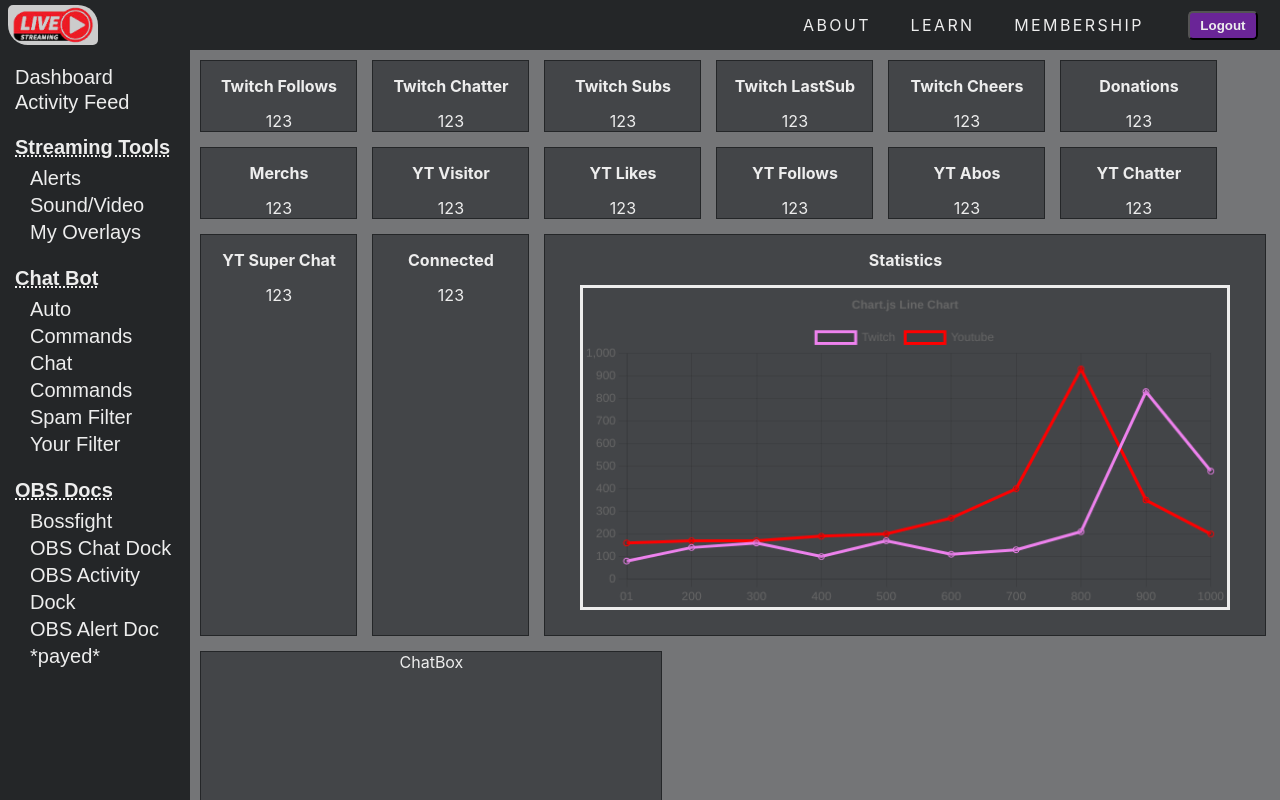
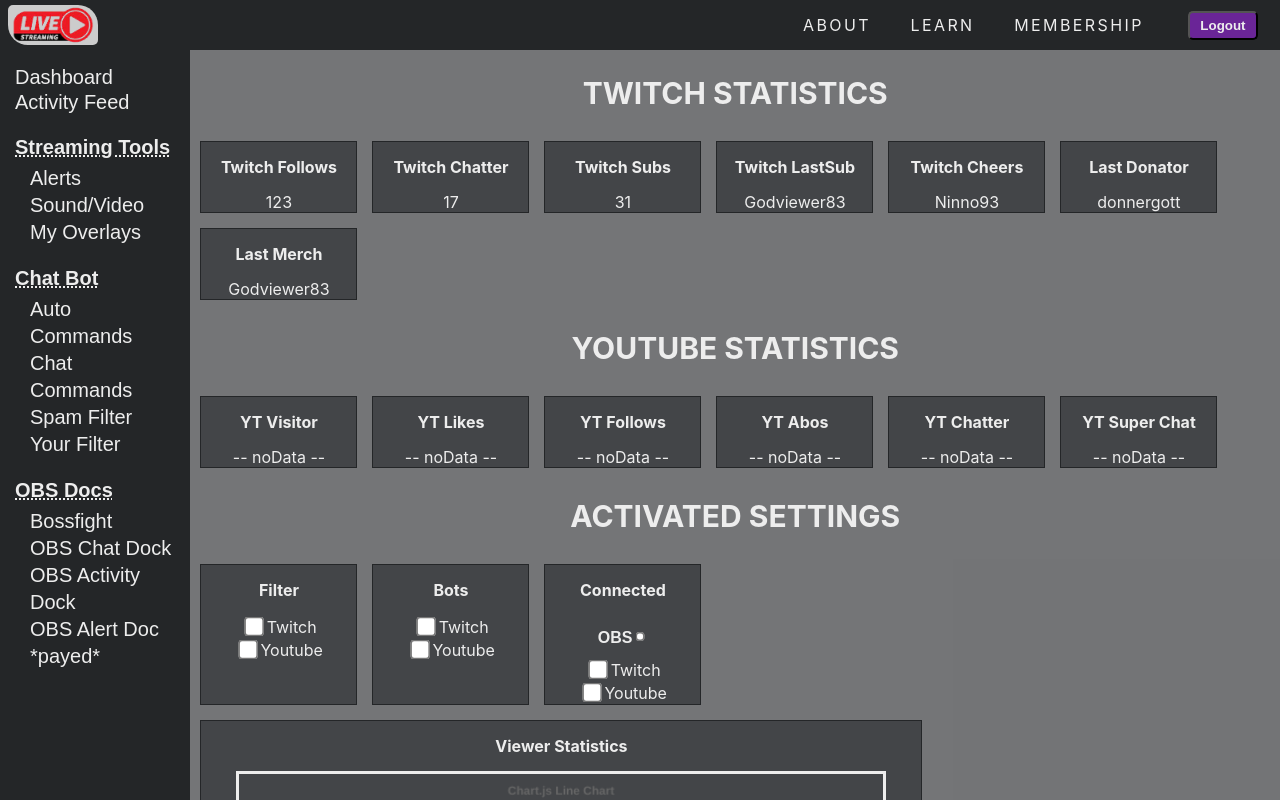
Before and after one commit to MartinKruess/streamCollection, a React (Vite) app: page /dashboard in a window 1280 px wide. Shown: the top 800 px of the page. Built offline with nearby package versions, Linux system fonts and the light colour scheme; no server answers; sample sign-in values are in the browser's storage.

Commit message:
paypal is running again

```diff
--- a/src/App.scss
+++ b/src/App.scss
@@ -439,6 +439,22 @@
   border:solid;
 }
 
+.dashboardChartFooter{
+  font-size: 1rem;
+}
+
+.feedOut button{
+  background-color: transparent;
+  color: var(--primary);
+  font-size: 1.6rem;
+  font-weight: 600;
+  border-style: none;
+}
+
+.activSettingsDashboard{
+
+}
+
 // Activity Feed
 
 .activityFeedContainer{
--- a/src/comps/logedIn/charts/yt_twitch_chart.jsx
+++ b/src/comps/logedIn/charts/yt_twitch_chart.jsx
@@ -34,20 +34,20 @@
     },
 };
 
-const labels = ['01', 200, 300, 400, 500, 600, 700, 800, 900, 1000];
+const labels = ['01.05', '02.05','03.05', '04.05','05.05', '06.05','07.05', '08.05', '09.05', '10.05', '11.05', '12.05', '13.05', '14.05', ' '];
 
 export const data = {
     labels,
     datasets: [
         {
             label: 'Twitch',
-            data: [80, 140, 160, 100, 170, 110, 130, 210, 830, 478],
+            data: [8, 14, 16, 10, 17, 11, 30, 21, 30, 48],
             borderColor: "violet",
             fill: false
         },
         {
             label: 'Youtube',
-            data: [160, 170, 170, 190, 200, 270, 400, 930, 350, 200],
+            data: [16, 17, 17, 19, 20, 27, 40, 29, 35, 20],
             borderColor: "red",
             fill: false
         },
@@ -65,5 +65,4 @@
     return <Line options={options} data={data} />;
 }
 
-
 export default TTV_YTLinechart;
--- a/src/comps/logedIn/dashboard.jsx
+++ b/src/comps/logedIn/dashboard.jsx
@@ -1,7 +1,7 @@
 import { Aside } from "../reusable/aside"
 import TTV_YTLinechart from "./charts/yt_twitch_chart"
 import axios from "axios"
-import { useState, useEffect } from "react";
+import { useState, useEffect, startTransition } from "react";
 
 export const Dashboard = () => {
     const [liveData, setData] = useState([])
@@ -43,29 +43,49 @@
 
             <article className="pArticle">
 
+                <h2>TWITCH STATISTICS</h2>
                 <div className="smallBox"><h4 className="h4">Twitch Follows</h4><div className="feedOut">123</div></div>
-                <div className="smallBox"><h4 className="h4">Twitch Chatter</h4><div className="feedOut">123</div></div>
-                <div className="smallBox"><h4 className="h4">Twitch Subs</h4><div className="feedOut">123</div></div>
-                <div className="smallBox"><h4 className="h4">Twitch LastSub</h4><div className="feedOut">123</div></div>
-                <div className="smallBox"><h4 className="h4">Twitch Cheers</h4><div className="feedOut">123</div></div>
+                <div className="smallBox"><h4 className="h4">Twitch Chatter</h4><div className="feedOut">17</div></div>
+                <div className="smallBox"><h4 className="h4">Twitch Subs</h4><div className="feedOut">31</div></div>
+                <div className="smallBox"><h4 className="h4">Twitch LastSub</h4><div className="feedOut">Godviewer83</div></div>
+                <div className="smallBox"><h4 className="h4">Twitch Cheers</h4><div className="feedOut">Ninno93</div></div>
 
-                <div className="smallBox"><h4 className="h4">Donations</h4><div className="feedOut">123</div></div>
-                <div className="smallBox"><h4 className="h4">Merchs</h4><div className="feedOut">123</div></div>
+                <div className="smallBox"><h4 className="h4">Last Donator</h4><div className="feedOut">donnergott</div></div>
+                <div className="smallBox"><h4 className="h4">Last Merch</h4><div className="feedOut">Godviewer83</div></div>
 
-                <div className="smallBox"><h4 className="h4">YT Visitor</h4><div className="feedOut">123</div></div>
-                <div className="smallBox"><h4 className="h4">YT Likes</h4><div className="feedOut">123</div></div>
-                <div className="smallBox"><h4 className="h4">YT Follows</h4><div className="feedOut">123</div></div>
-                <div className="smallBox"><h4 className="h4">YT Abos</h4><div className="feedOut">123</div></div>
-                <div className="smallBox"><h4 className="h4">YT Chatter</h4><div className="feedOut">123</div></div>
-                <div className="smallBox"><h4 className="h4">YT Super Chat</h4><div className="feedOut">123</div></div>
-                <div className="smallBox"><h4 className="h4">Connected</h4><div className="feedOut">123</div></div>
+                <h2>YOUTUBE STATISTICS</h2>
+                <div className="smallBox"><h4 className="h4">YT Visitor</h4><div className="feedOut">-- noData --</div></div>
+                <div className="smallBox"><h4 className="h4">YT Likes</h4><div className="feedOut">-- noData --</div></div>
+                <div className="smallBox"><h4 className="h4">YT Follows</h4><div className="feedOut">-- noData --</div></div>
+                <div className="smallBox"><h4 className="h4">YT Abos</h4><div className="feedOut">-- noData --</div></div>
+                <div className="smallBox"><h4 className="h4">YT Chatter</h4><div className="feedOut">-- noData --</div></div>
+                <div className="smallBox"><h4 className="h4">YT Super Chat</h4><div className="feedOut">-- noData --</div></div>
+
+                <h2>ACTIVATED SETTINGS</h2>
+                <div className="smallBox"><h4 className="h4">Filter</h4>
+                    <div className="feedOut"><input type="checkbox" className="activSettingsDashboard" />Twitch</div>
+                    <div className="feedOut"><input type="checkbox" className="activSettingsDashboard" />Youtube</div>
+                </div>
+                <div className="smallBox"><h4 className="h4">Bots</h4>
+                    <div className="feedOut"><input type="checkbox" className="activSettingsDashboard" />Twitch</div>
+                    <div className="feedOut"><input type="checkbox" className="activSettingsDashboard" />Youtube</div>
+                </div>
+                <div className="smallBox"><h4 className="h4">Connected</h4>
+                    <div className="feedOut">
+                        <button>OBS
+                            <input type="checkbox" className="activSettingsDashboard" />
+                        </button>
+                    </div>
+                    <div className="feedOut"><input type="checkbox" className="activSettingsDashboard" />Twitch</div>
+                    <div className="feedOut"><input type="checkbox" className="activSettingsDashboard" />Youtube</div>
+                </div>
 
                 <div className="bigBox chartContainer">
-                    <h4 className="h4">Statistics</h4>
+                    <h4 className="h4">Viewer Statistics</h4>
                     <TTV_YTLinechart />
+                    <span className="dashboardChartFooter">last 14 Days</span>
                 </div>
                 <div className="mediumBox medium">ChatBox</div>
-
             </article>
         </section>
     )
--- a/src/comps/logedIn/paypal/donabo.jsx
+++ b/src/comps/logedIn/paypal/donabo.jsx
@@ -9,7 +9,8 @@
 export const AboDonation = () => {
     const [usage, setUsage] = useState("")
     const [rythm, setRythm] = useState("")
-    const [paymentValue, setPaymentValue] = useState(4.99)
+    //const [paymentValue, setPaymentValue] = useState(4.99)
+    const paymentValueRef = useRef()
     const paypal = useRef()
     const [paypalIsOpen, setPaypalIsOpen] = useState(false)
 
@@ -18,16 +19,18 @@
             console.log(typeof paymentValue, paymentValue)
             if(paymentValue > 1.98){
               setUsage(clickedButton)
-              setPaymentValue(paymentValue)
+              //setPaymentValue(paymentValue)
               setRythm("Einmalig")
               setPaypalIsOpen(true)
-            }else{
-              setPaymentValue("Erfüllt nicht die Mindestsumme.")
             }
+            //else{
+            //   setPaymentValue("Erfüllt nicht die Mindestsumme.")
+            // }
 
         } else if(clickedButton === "Abo"){
           setUsage(clickedButton)
-          setPaymentValue(4.99)
+          //setPaymentValue(4.99)
+          paymentValueRef.current.value = 4.99
           setRythm("monatlich")
           setPaypalIsOpen(true)
         }
@@ -36,16 +39,15 @@
     useEffect(() => {
         window.paypal.Buttons({
             createOrder: (data, actions, err) => {
-              return actions.order.create({
+                return actions.order.create({
                     intent: "CAPTURE",
                     purchase_units: [{
                         amount: {
                             currency_code: "EUR",
-                            value: 4.99,
+                            value: paymentValueRef.current.value,
                         }
                     }]
-                }),
-                console.log("PAYPAL-ERROR:", err)
+                })
             },
             onApprove: async (data, actions) => {
               const order = await actions.order.capture()
@@ -64,7 +66,7 @@
                 console.log("PAYPAL-ERROR:", err)
             }
         }).render(paypal.current)
-    },[paymentValue])
+    },[])
 
 
     return (
@@ -78,8 +80,8 @@
                         <li>+ 50MB Speicherplatz</li>
                         <li>Vorteil A (free)</li>
                     </ul>
-                    <input type="number" onChange={(e) => setPaymentValue(Number(e.target.value))}/>
-                    <button onClick={() => buy("Donation", paymentValue)}>Donation</button>
+                    <input type="number" ref={paymentValueRef} defaultValue={4.99}/>
+                    <button onClick={() => buy("Donation", paymentValueRef.current.value)}>Donation</button>
                 </div>
                 <div className="aboContainer">
                     <h2>Monats-Abonnement</h2>
@@ -96,7 +98,7 @@
                     <div className="paypalBtns" ref={paypal}>
                         <div className="paymentOverview">
                             Zahlungsart: {usage} <br />
-                            Zahlungshöhe: {paymentValue} <br />
+                            Zahlungshöhe: { paymentValueRef.current?.value > 1.98 ? paymentValueRef.current.value : "Erfüllt nicht den Mindestbetrag" } <br />
                             Rythmus: {rythm} <br />
                         </div>
                     </div>
```
Also changed, not shown: src/comps/logedIn/charts/linechart.jsx (deleted, +0 -31 lines).
